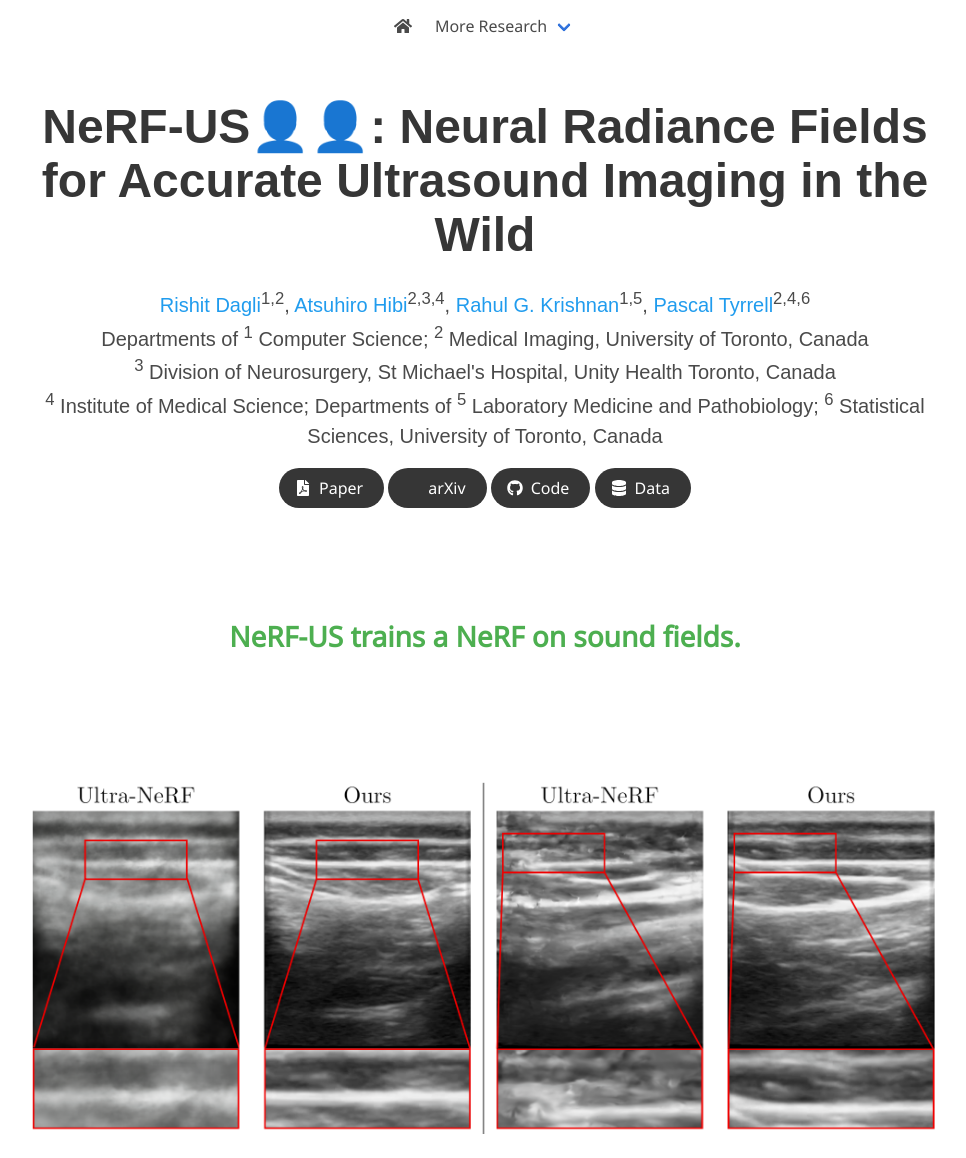
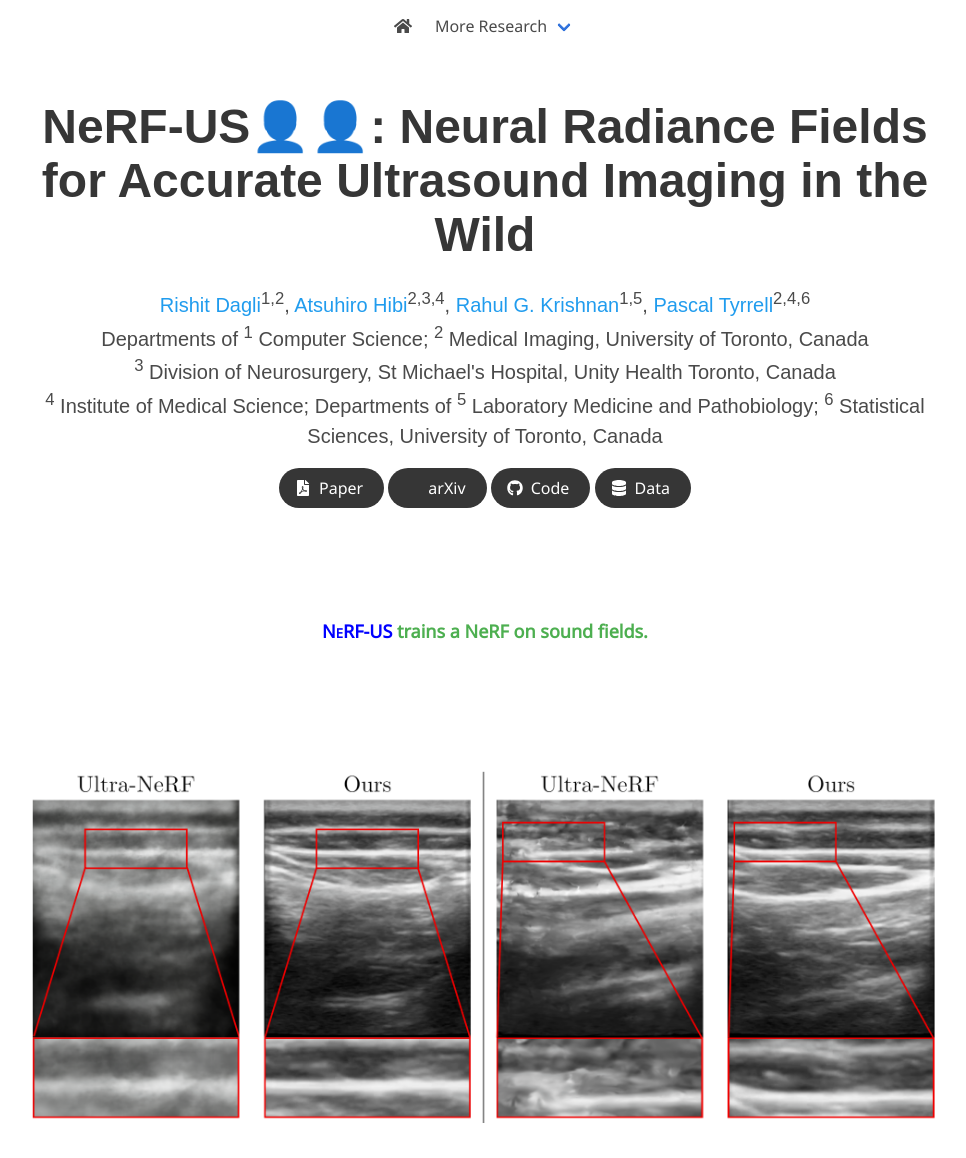
Before and after one commit to Rishit-dagli/personal-website, a Jekyll site: the page built from _pages/nerf-us.md, in a window 1280 px wide and 1400 px high. Shown: the top 1158 px of the window, without its empty margins (155-1121 px from the left). Built offline with Jekyll 4.4.1, drawn with Linux system fonts in a browser that asks for light colours; nearby versions of some CDN libraries; some web fonts are replaced; library files that are not in the unit come from our copies; a style sheet for code colours, icons or effects is not loaded; some of the changed text lies outside the part shown; grey boxes are pictures that could not be loaded.

Commit message:
Update nerf-us.md

```diff
--- a/_pages/nerf-us.md
+++ b/_pages/nerf-us.md
@@ -22,11 +22,11 @@
 
 <section class="hero">
   <div class="container">
-    <h2 class="subtitle has-text-centered">
+    <h5 class="subtitle has-text-centered">
       <span style="color: #4DAF50">
-        NeRF-US trains a NeRF on sound fields.
+        <span class="dnerf">NeRF-US</span> trains a NeRF on sound fields.
       </span>
-    </h2>
+    </h5>
   </div>
 </section>
 <br><br>
@@ -35,15 +35,6 @@
     <div class="hero-body">
       <img src="../assets/img/nerf-us/teaser.png" alt="NeRF-US Teaser Image" style="max-width: 100%; margin: 0 auto;">
     </div>
-  </div>
-</section>
-<section class="hero">
-  <div class="container">
-    <h2 class="subtitle has-text-centered">
-      <span style="color: #4DAF50">
-        <span class="dnerf">NeRF-US</span> turns ultrasounds captured in the wild into artifact-free 3D reconstructions.
-      </span>
-    </h2>
   </div>
 </section>
 <section class="hero is-light is-small">
```
